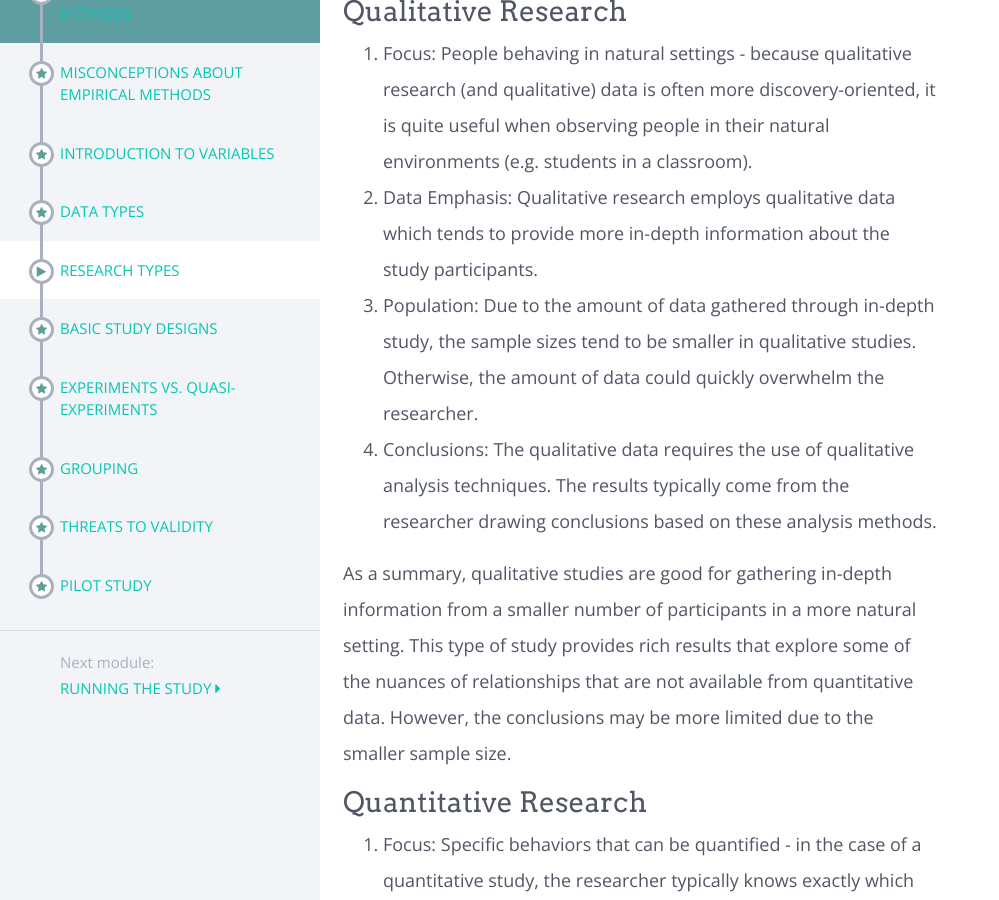
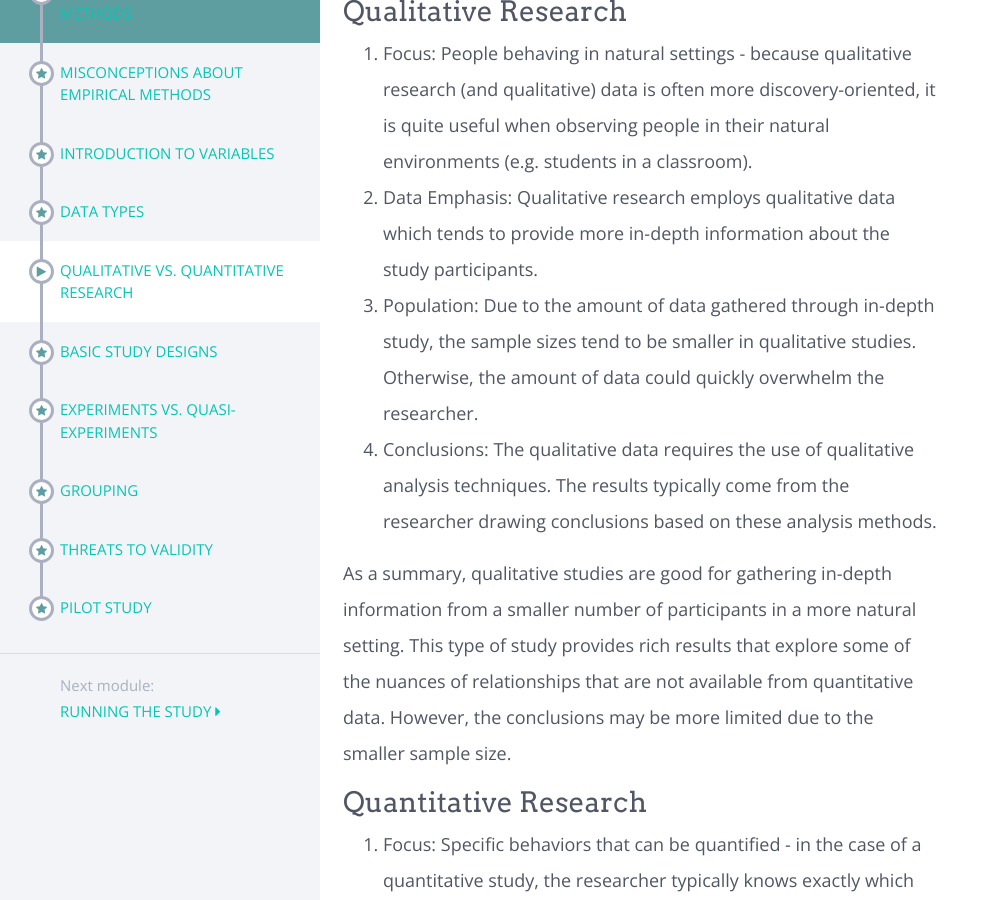
Before and after one commit to marksherriff/deers, a Jekyll site: the page built from modules/study design/_posts/2021-05-07-research-types.md, in a window 1280 px wide and 900 px high, scrolled down 361 px. Shown: the whole window, without its empty margins (0-999 px from the left). Built offline with Jekyll 4.4.1, drawn with Linux system fonts in a browser that asks for light colours; nearby versions of some CDN libraries.

Commit message:
fixed a typo

```diff
--- a/modules/study design/_posts/2021-05-07-research-types.md
+++ b/modules/study design/_posts/2021-05-07-research-types.md
@@ -1,5 +1,5 @@
 ---
-Title: Qualitative vs. Quantitative Research
+title: Qualitative vs. Quantitative Research
 ---
 
 # Qualitative vs. Quantitative Research
```
